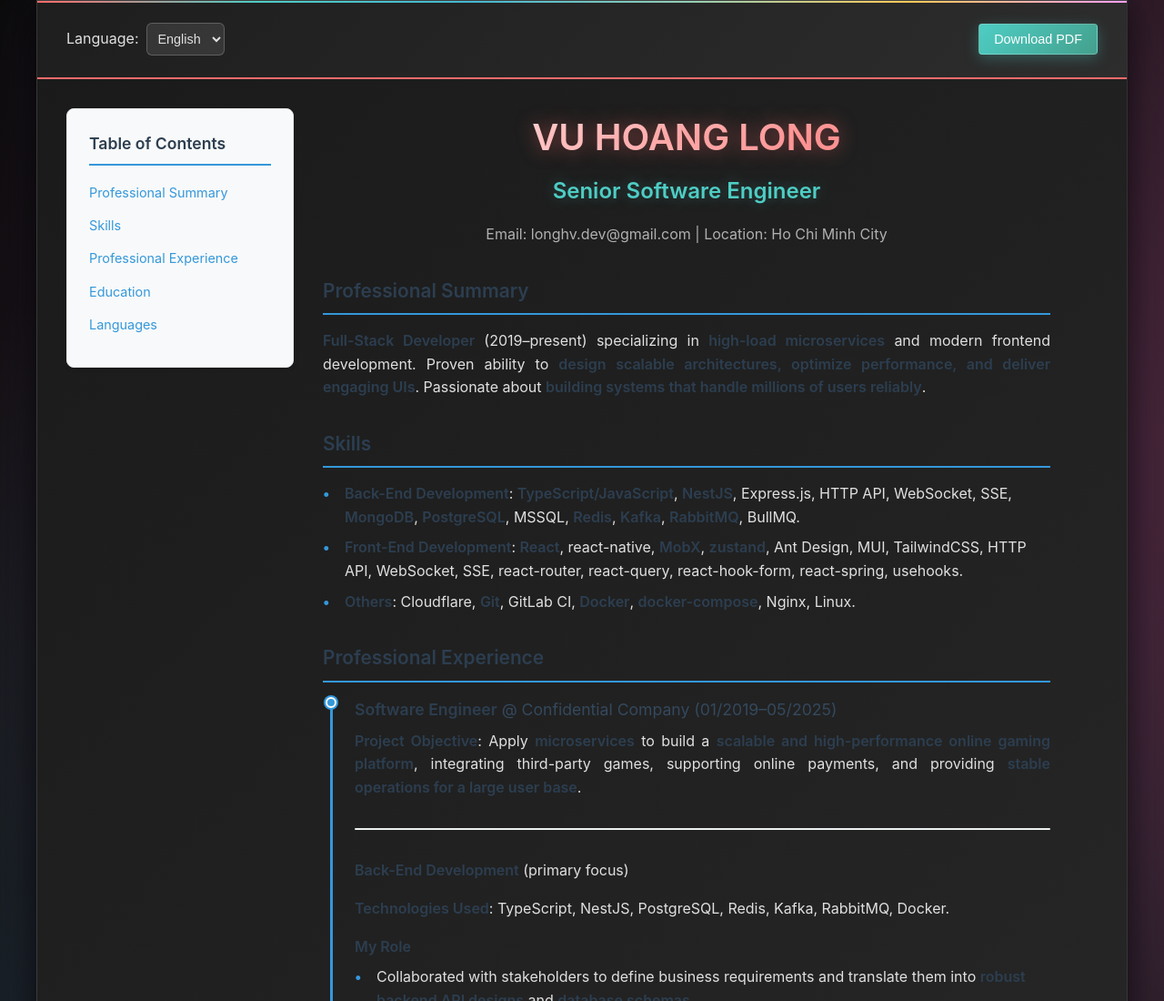
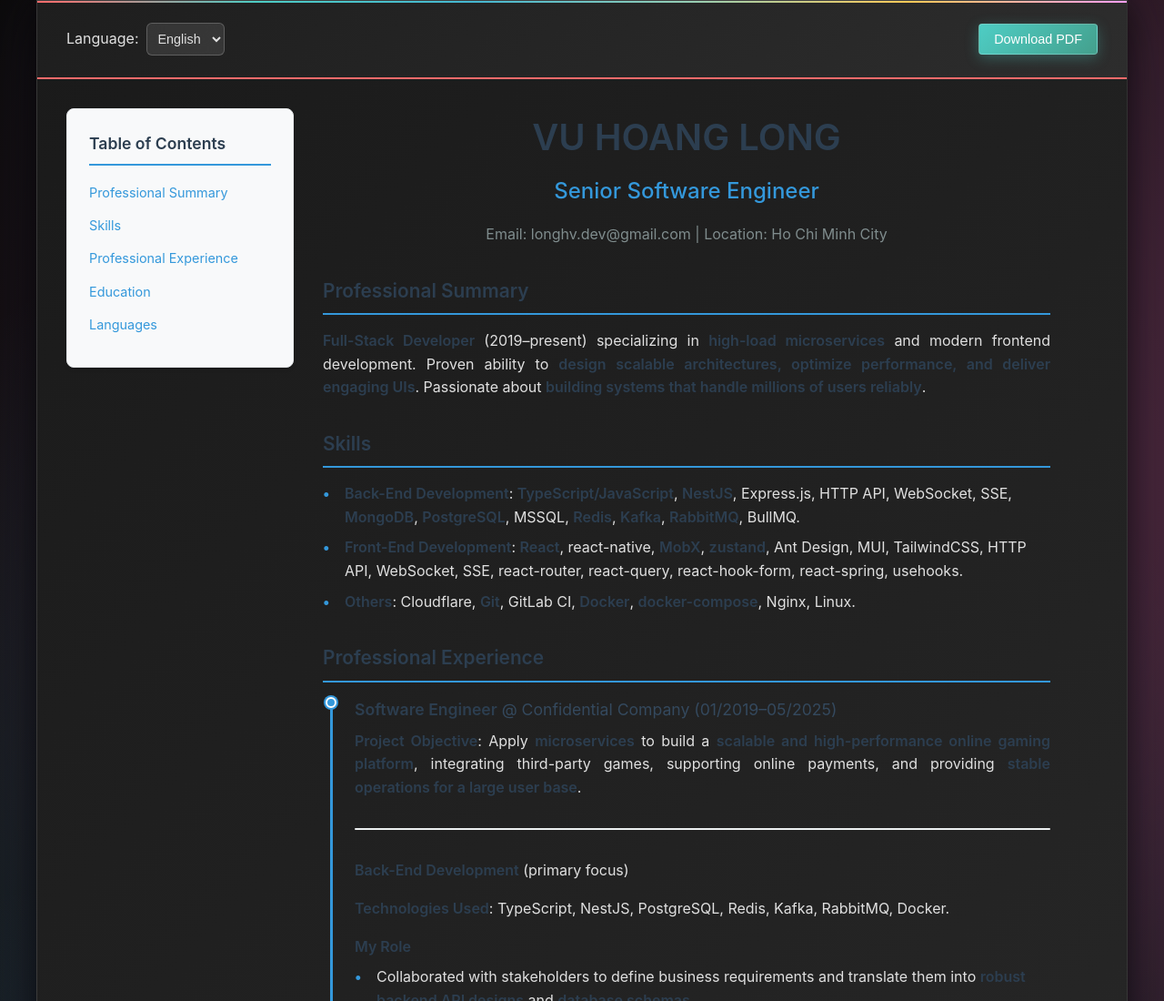
Before and after one commit to longhvx/longhvx.github.io, a plain HTML site: page index.html in a window 1280 px wide. Shown: the top 1100 px of the page at 91% size. Drawn offline with Linux system fonts and the light colour scheme.

Commit message:
Revert "style: update CV typography with edgy gradients and glowing effects"
This reverts commit 7c8de1fcd9b3b3f34b89cf3e45244e94c733a4e2.

```diff
--- a/styles/cv_styles.css
+++ b/styles/cv_styles.css
@@ -244,43 +244,30 @@
 .loading {
   text-align: center;
   padding: 2rem;
-  color: #4ecdc4;
+  color: #7f8c8d;
   font-style: italic;
-  text-shadow: 0 0 10px rgba(78, 205, 196, 0.3);
-  animation: pulse 2s infinite;
-}
-
-@keyframes pulse {
-  0%, 100% { opacity: 1; }
-  50% { opacity: 0.7; }
 }
 
 /* CV Typography */
 .cv-name {
   font-size: 2.5rem;
-  font-weight: 800;
-  color: #ffffff;
+  font-weight: 700;
+  color: #2c3e50;
   margin-bottom: 0.5rem;
   text-align: center;
-  text-shadow: 0 0 20px rgba(255, 107, 107, 0.5);
-  background: linear-gradient(135deg, #ffffff 0%, #ff6b6b 100%);
-  -webkit-background-clip: text;
-  -webkit-text-fill-color: transparent;
-  background-clip: text;
 }
 
 .cv-title {
   font-size: 1.5rem;
-  color: #4ecdc4;
+  color: #3498db;
   text-align: center;
   margin-bottom: 1rem;
-  font-weight: 600;
-  text-shadow: 0 0 15px rgba(78, 205, 196, 0.3);
+  font-weight: 500;
 }
 
 .cv-contact {
   text-align: center;
-  color: #b0b0b0;
+  color: #7f8c8d;
   margin-bottom: 2rem;
   font-size: 1rem;
 }
```
